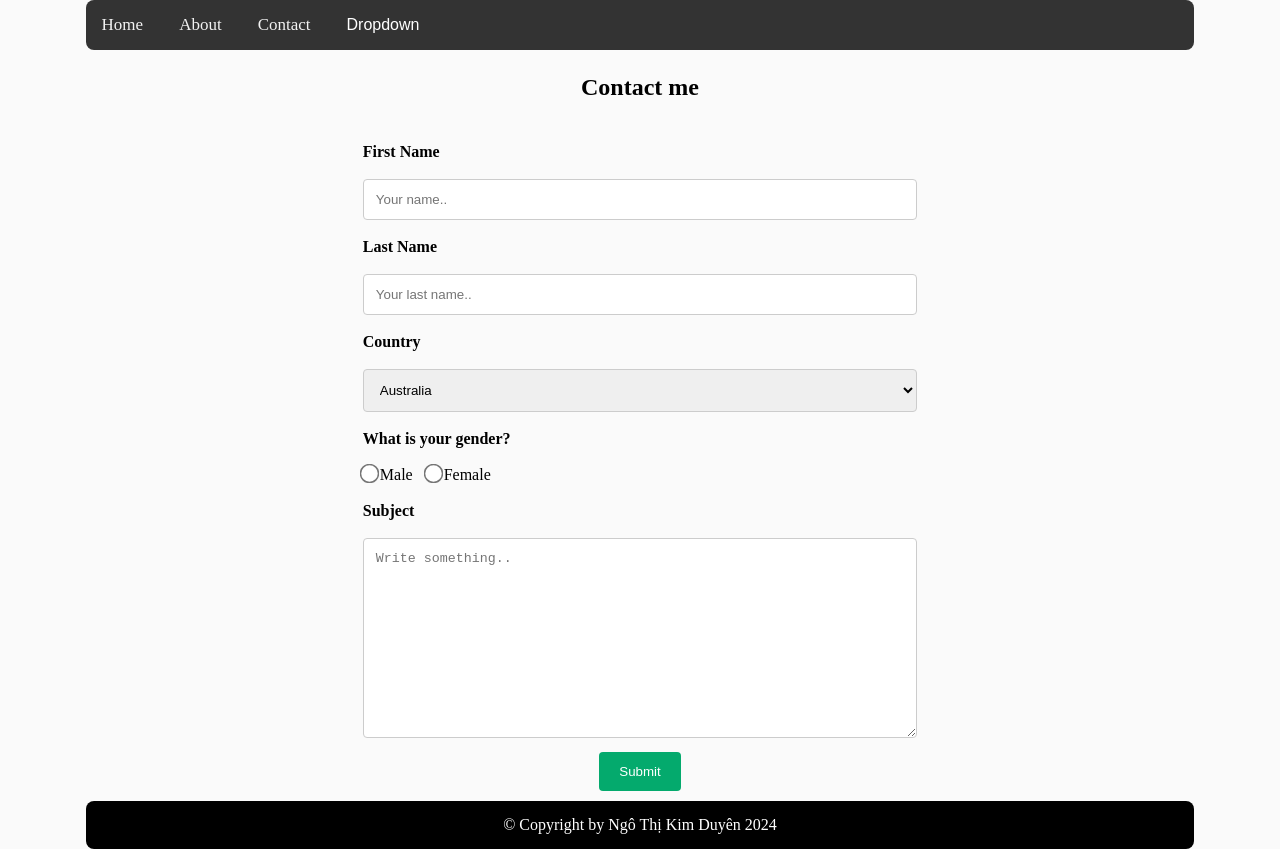
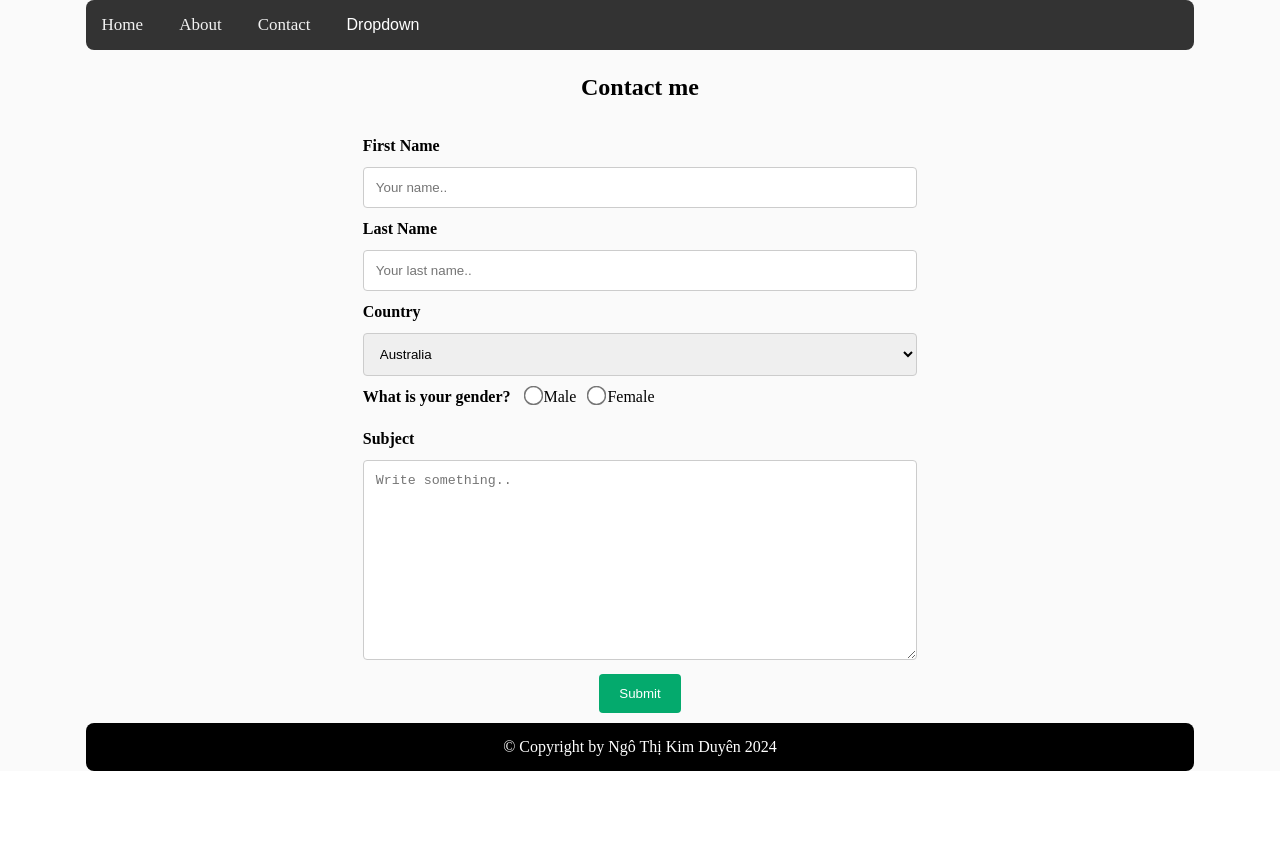
Before and after one commit to duyenqa/firstweb, a plain HTML site: page contact.html in a window 1280 px wide. After the commit the page ends 800 px from the top, so only its background shows below. Drawn offline with Linux system fonts and the light colour scheme.

Commit message:
remove some div

```diff
--- a/contact.html
+++ b/contact.html
@@ -1,11 +1,13 @@
 <!DOCTYPE html>
 <html lang="en">
+
 <head>
   <meta charset="UTF-8">
   <meta name="viewport" content="width=device-width, initial-scale=1.0">
   <link rel="stylesheet" href="./css/contact.css">
   <title>Document</title>
 </head>
+
 <body>
   <div class="container">
     <div class="wraper">
@@ -33,59 +35,29 @@
       </div>
       <form>
         <div class="row">
-                  <div class="col-25">
           <label for="fname">First Name</label>
-                  </div>
-                  <div class="col-75">
           <input type="text" id="fname" name="firstname" placeholder="Your name..">
         </div>
+        <div class="row">
+          <label for="lname">Last Name</label>
+          <input type="text" id="lname" name="lastname" placeholder="Your last name..">
         </div>
         <div class="row">
-                  <div class="col-25">
-                    <label for="lname">Last Name</label>
-                  </div>
-                  <div class="col-75">
-                    <input type="text" id="lname" name="lastname" placeholder="Your last name..">
-                  </div>
-                </div>
-                <div class="row">
-                  <div class="col-25">
           <label for="country">Country</label>
-                  </div>
-                  <div class="col-75">
           <select id="country" name="country">
             <option value="australia">Australia</option>
             <option value="canada">Canada</option>
             <option value="usa">USA</option>
           </select>
         </div>
+        <div class="row">
+          <label for="gender">What is your gender?</label>
+          <input type="radio" name="gender" value="male" style="transform: scale(1.5);" /> Male
+          <input type="radio" name="gender" value="female" style="transform: scale(1.5); margin-left: 10px;" /> Female
         </div>
         <div class="row">
-                  <div class="col-25">
-                    <label for="gender">What is your gender?</label>
-                  </div>
-                  <div class="col-75">
-                    <input
-                      type="radio"
-                      name="gender"
-                      value="male"
-                      style="transform: scale(1.5);"
-                    /> Male
-                    <input
-                      type="radio"
-                      name="gender"
-                      value="female"
-                      style="transform: scale(1.5); margin-left: 10px;"
-                    /> Female
-                  </div>
-                </div>
-                <div class="row">
-                  <div class="col-25">
           <label for="subject">Subject</label>
-                  </div>
-                  <div class="col-75">
           <textarea id="subject" name="subject" placeholder="Write something.." style="height:200px"></textarea>
-                  </div>
         </div>
         <div class="action">
           <input type="submit" value="Submit">
@@ -103,4 +75,5 @@
   </div>
   <script src="./js/myjs.js"></script>
 </body>
+
 </html>
--- a/css/contact.css
+++ b/css/contact.css
@@ -126,16 +126,18 @@
     margin: 0 auto;
 }
 
-form{
+form {
     width: 100%;
     display: block;
 }
+
 .title {
     display: flex;
     justify-content: center;
     align-items: center;
     padding: 1.5rem 0;
 }
+
 input[type=text],
 select,
 textarea {
@@ -164,14 +166,13 @@ input[type=submit] {
 input[type=submit]:hover {
     background-color: #45a049;
 }
-.row{
+
+.row {
     margin: 0 auto;
     width: 50%;
 }
-.col-25, .col-75 {
-    margin-top: 6px;
-}
-.action{
+
+.action {
     text-align: center;
     margin: 10px 0;
 }
@@ -181,16 +182,17 @@ input[type=submit]:hover {
         width: 100%;
         margin-top: 0;
     }
-    .row{
+
+    .row {
         width: 100%;
     }
 }
 
 /*-------------footer---------------*/
-.footer{
+.footer {
     background-color: #000;
     color: #fff;
     text-align: center;
     padding: 15px 0;
     border-radius: 0.5rem;
-  }
+}
```
Lines whose indentation alone changed are shown as unchanged.
